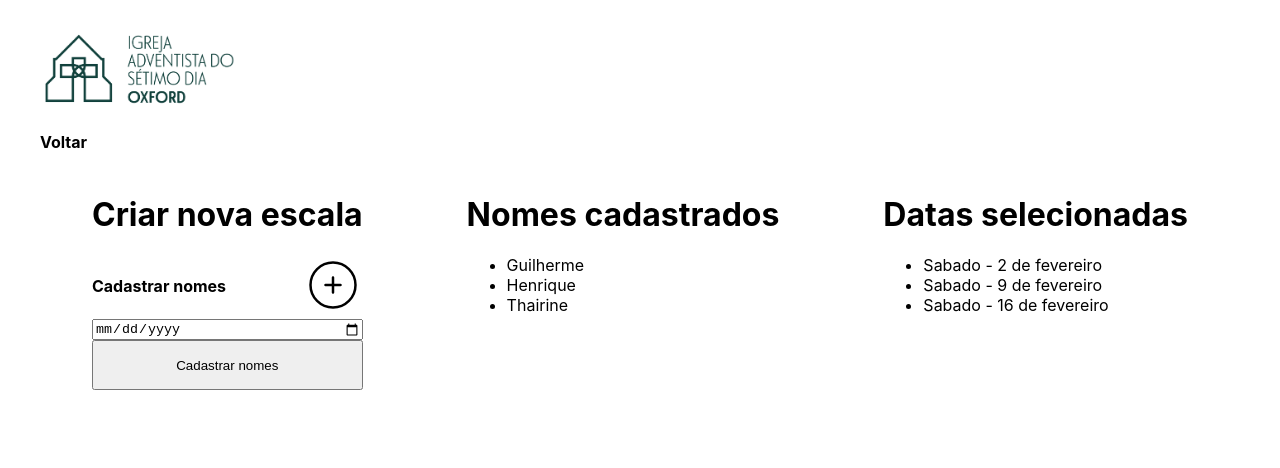
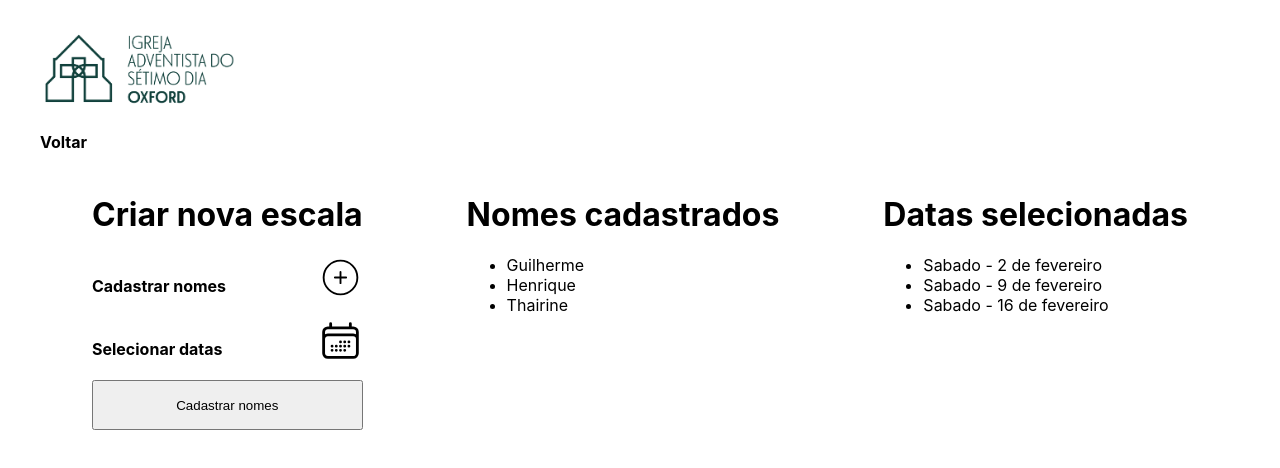
Before and after one commit to GuilhermeZaninPs/church-system, a React (Create React App) app: page / in a window 1280 px wide. Shown: the top 468 px of the page. Built offline with nearby package versions, Linux system fonts and the light colour scheme.

Commit message:
added btn icons

```diff
--- a/src/components/Rota.js
+++ b/src/components/Rota.js
@@ -1,14 +1,13 @@
 import { LogoStyle, RotaStyle } from "../Style";
 
-import Logo from '../images/logo.png'
-
+import Logo from "../images/logo.png";
 
 const Rota = () => {
   return (
     <>
       <RotaStyle>
         <header className="headerBack">
-                    <LogoStyle src={Logo} alt='Logo'></LogoStyle>
+          <LogoStyle src={Logo} alt="Logo"></LogoStyle>
         </header>
         <h4>Voltar</h4>
         <div className="container-content">
@@ -17,12 +16,42 @@
             <div className="names">
               <h4>Cadastrar nomes</h4>
               <span>
-                                <svg xmlns="http://www.w3.org/2000/svg" fill="none" viewBox="0 0 24 24" stroke-width="1.0" stroke="currentColor" class="w-6 h-6" width="60px">
-                                    <path stroke-linecap="round" stroke-linejoin="round" d="M12 9v6m3-3H9m12 0a9 9 0 11-18 0 9 9 0 0118 0z" />
+                <svg
+                  xmlns="http://www.w3.org/2000/svg"
+                  fill="none"
+                  viewBox="0 0 24 24"
+                  stroke-width="1.0"
+                  stroke="currentColor"
+                  width="45px"
+                >
+                  <path
+                    stroke-linecap="round"
+                    stroke-linejoin="round"
+                    d="M12 9v6m3-3H9m12 0a9 9 0 11-18 0 9 9 0 0118 0z"
+                  />
                 </svg>
               </span>
             </div>
-                        <input type='date'></input>
+            <div className="names">
+              <h4>Selecionar datas</h4>
+              <span>
+                <svg
+                  xmlns="http://www.w3.org/2000/svg"
+                  fill="none"
+                  viewBox="0 0 24 24"
+                  stroke-width="1.5"
+                  stroke="currentColor"
+                  width="45px"
+                >
+                  <path
+                    stroke-linecap="round"
+                    stroke-linejoin="round"
+                    d="M6.75 3v2.25M17.25 3v2.25M3 18.75V7.5a2.25 2.25 0 012.25-2.25h13.5A2.25 2.25 0 0121 7.5v11.25m-18 0A2.25 2.25 0 005.25 21h13.5A2.25 2.25 0 0021 18.75m-18 0v-7.5A2.25 2.25 0 015.25 9h13.5A2.25 2.25 0 0121 11.25v7.5m-9-6h.008v.008H12v-.008zM12 15h.008v.008H12V15zm0 2.25h.008v.008H12v-.008zM9.75 15h.008v.008H9.75V15zm0 2.25h.008v.008H9.75v-.008zM7.5 15h.008v.008H7.5V15zm0 2.25h.008v.008H7.5v-.008zm6.75-4.5h.008v.008h-.008v-.008zm0 2.25h.008v.008h-.008V15zm0 2.25h.008v.008h-.008v-.008zm2.25-4.5h.008v.008H16.5v-.008zm0 2.25h.008v.008H16.5V15z"
+                  />
+                </svg>
+              </span>
+            </div>
+
             <button>Cadastrar nomes</button>
           </div>
           <div>
@@ -44,6 +73,6 @@
         </div>
       </RotaStyle>
     </>
-    )
-}
+  );
+};
 export default Rota;
```
Lines whose indentation alone changed are shown as unchanged.
